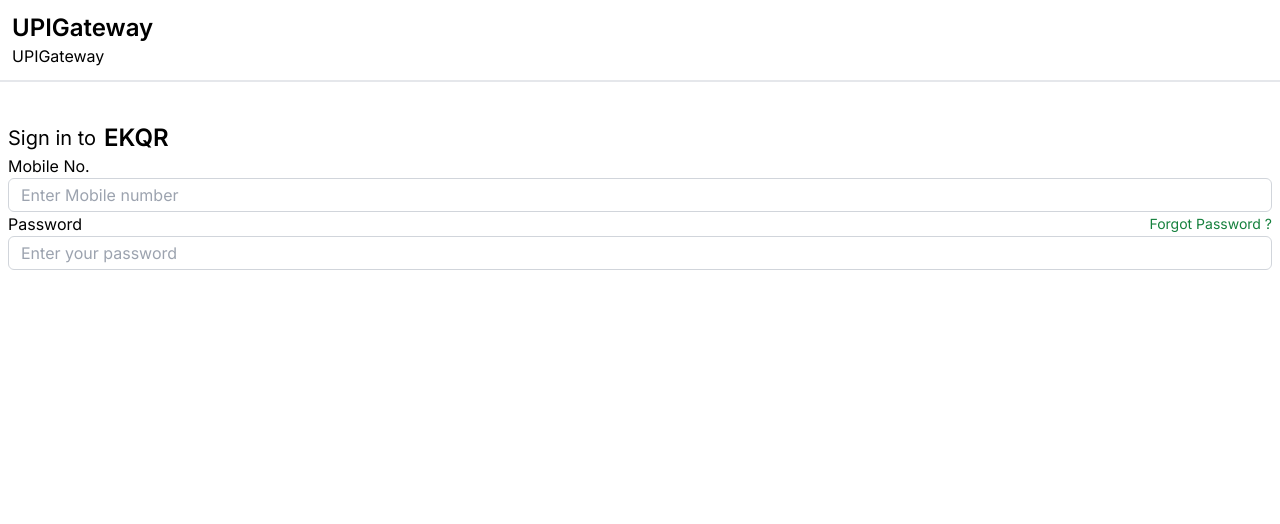
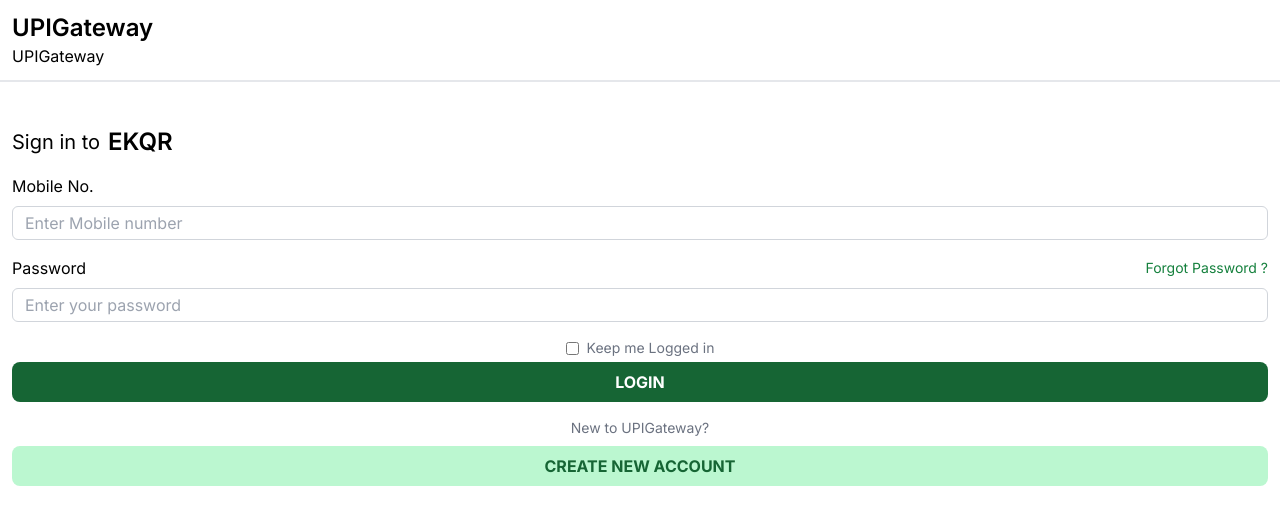
Before and after one commit to abhinnvyas/ignite-auth, a Next.js app: page /login in a window 1280 px wide. Shown: the top 524 px of the page. Built offline with nearby package versions, Linux system fonts and the light colour scheme.

Commit message:
Made some changes to the login page.

```diff
--- a/app/login/page.js
+++ b/app/login/page.js
@@ -2,34 +2,57 @@ import React from "react";
 
 function Page() {
   return (
-    <div>
+    <div className="">
       <div className="w-full  p-3 border-b-2">
         <div className="text-2xl font-semibold">UPIGateway</div>
         UPIGateway
       </div>
 
       {/* Form */}
-      <div className="m-2 mt-10">
+      <div className="m-2 mt-10 p-1">
         <div className="flex items-center space-x-2 text-xl">
           <h1>Sign in to </h1>
           <h1 className="font-semibold text-2xl">EKQR</h1>
         </div>
-
+        <form>
           <div className="flex-col w-full">
+            <div className="mt-4">
               <h1>Mobile No.</h1>
+            </div>
             <input
-            className="px-3 py-1 w-full border outline-none rounded-md border-gray-300 hover:border-black hover:shadow-blue-300 focus:ring-1"
+              type="text"
+              className="mt-2 px-3 py-1 w-full border outline-none rounded-md border-gray-300 hover:border-black hover:shadow-blue-300 focus:ring-1"
               placeholder="Enter Mobile number"
             />
-          <div className="flex justify-between items-center">
+            <div className="mt-4 flex justify-between items-center">
               <h1>Password</h1>
-            <h1 className="text-green-700 text-sm">Forgot Password ?</h1>
+              <h1 className="text-green-700 text-sm hover:cursor-pointer hover:text-green-600">
+                Forgot Password ?
+              </h1>
             </div>
             <input
-            className="px-3 py-1 w-full border outline-none rounded-md border-gray-300 hover:border-black hover:shadow-blue-300 focus:ring-1"
+              type="password"
+              className="mt-2 px-3 py-1 w-full border outline-none rounded-md border-gray-300 hover:border-black hover:shadow-blue-300 focus:ring-1"
               placeholder="Enter your password"
             />
+            <div className="mt-4 flex justify-center items-center space-x-2 text-sm text-gray-500">
+              <input
+                type="checkbox"
+                className="outline-none bg-green-700 text-green-900"
+              />
+              <h1>Keep me Logged in</h1>
             </div>
+            <button className="mt-1 w-full rounded-lg py-2 font-bold text-white bg-green-800 hover:bg-green-900">
+              LOGIN
+            </button>
+            <h1 className="mt-4 text-center text-sm text-gray-500">
+              New to UPIGateway?
+            </h1>
+            <button className="mt-2 w-full rounded-lg py-2 font-bold bg-green-200 hover:bg-green-900 text-green-800 hover:text-white transition-all ease-in-out">
+              CREATE NEW ACCOUNT
+            </button>
+          </div>
+        </form>
       </div>
     </div>
   );
```
Lines whose indentation alone changed are shown as unchanged.
